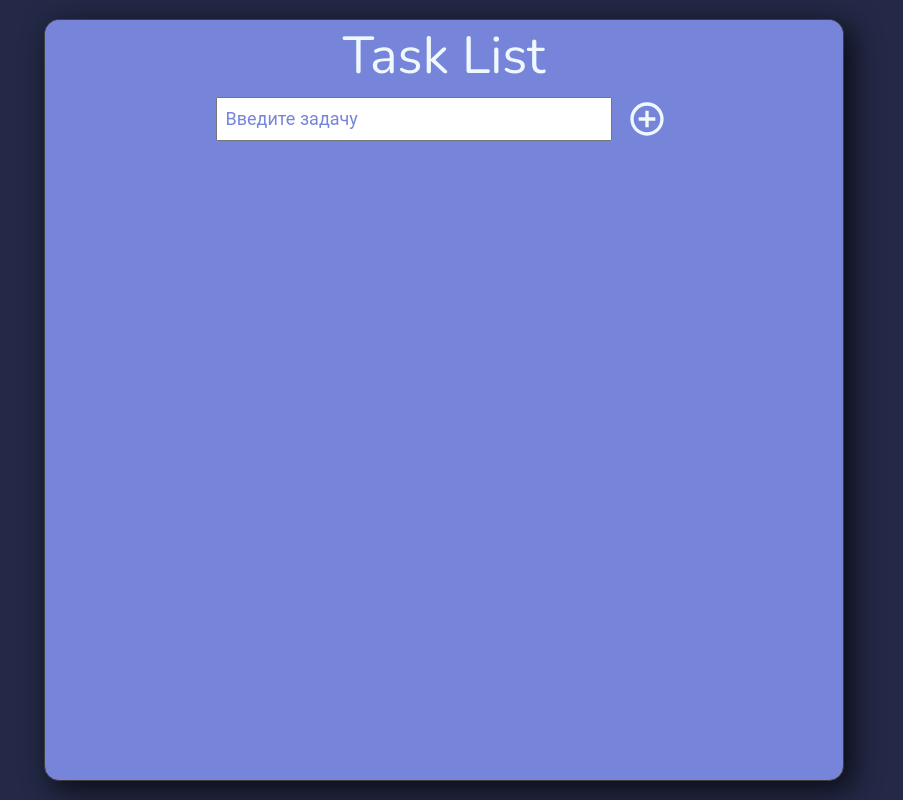
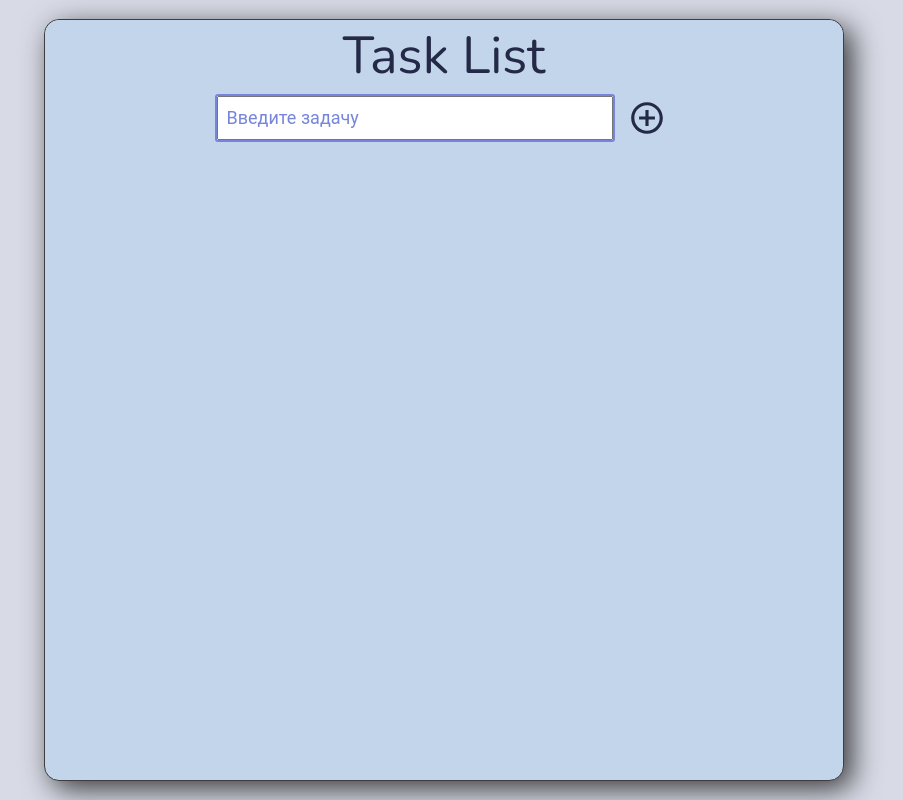
Before and after one commit to Rez1dentis/task-list-front, a React (Vite) app: page / in a window 1280 px wide. Shown: the whole page, without its empty margins (196-1099 px from the left). Built offline with nearby package versions, Linux system fonts and the light colour scheme.

Commit message:
styles prepare

```diff
--- a/src/app/App.module.scss
+++ b/src/app/App.module.scss
@@ -1,4 +1,20 @@
 .mainContainer {
+  min-width: 800px;
+  border: 1px solid rgb(63, 61, 61);
+  border-radius: 15px;
+  position: absolute;
+  top: 50%;
+  left: 50%;
+  transform: translate(-50%, -50%);
+  background-color: #c3d5eb;
+  box-shadow: 8px 8px 29px 0px rgba(0, 0, 0, 0.75);
+
+  .footer {
+    height: 20px;
+  }
+}
+
+.mainContainer.dark {
   min-width: 800px;
   border: 1px solid rgb(63, 61, 61);
   border-radius: 15px;
--- a/src/pages/Main/TaskApp/AddTaskForm/AddTaskForm.tsx
+++ b/src/pages/Main/TaskApp/AddTaskForm/AddTaskForm.tsx
@@ -40,7 +40,7 @@ export const AddTaskForm = ({ createTaskHandler }: IProps): JSX.Element => {
         />
       </div>
       <IconButton onClick={submitHandler}>
-        <AddCircleOutlineIcon sx={{ width: 40, height: 40, color: 'aliceblue' }} />
+        <AddCircleOutlineIcon sx={{ width: 38, height: 38, color: '#232946' }} />
       </IconButton>
     </form>
   );
--- a/src/pages/Main/TaskApp/TaskApp.module.scss
+++ b/src/pages/Main/TaskApp/TaskApp.module.scss
@@ -1,5 +1,18 @@
+.header {
+  height: 140px;
+  border-top-left-radius: 15px;
+  border-top-right-radius: 15px;
+  background-color: #c3d5eb;
+  text-align: center;
 
-.header {
+  .title {
+    flex-grow: 1;
+    font-size: 52px;
+    color: #232946;
+  }
+}
+
+.header.dark {
   height: 140px;
   border-top-left-radius: 15px;
   border-top-right-radius: 15px;
--- a/src/styles/scss/style.scss
+++ b/src/styles/scss/style.scss
@@ -3,5 +3,11 @@
 #root {
   width: 100vw;
   height: 100vh;
+  background-color: #d8dbe6;
+}
+
+#root.dark {
+  width: 100vw;
+  height: 100vh;
   background-color: #232946;
 }
```
